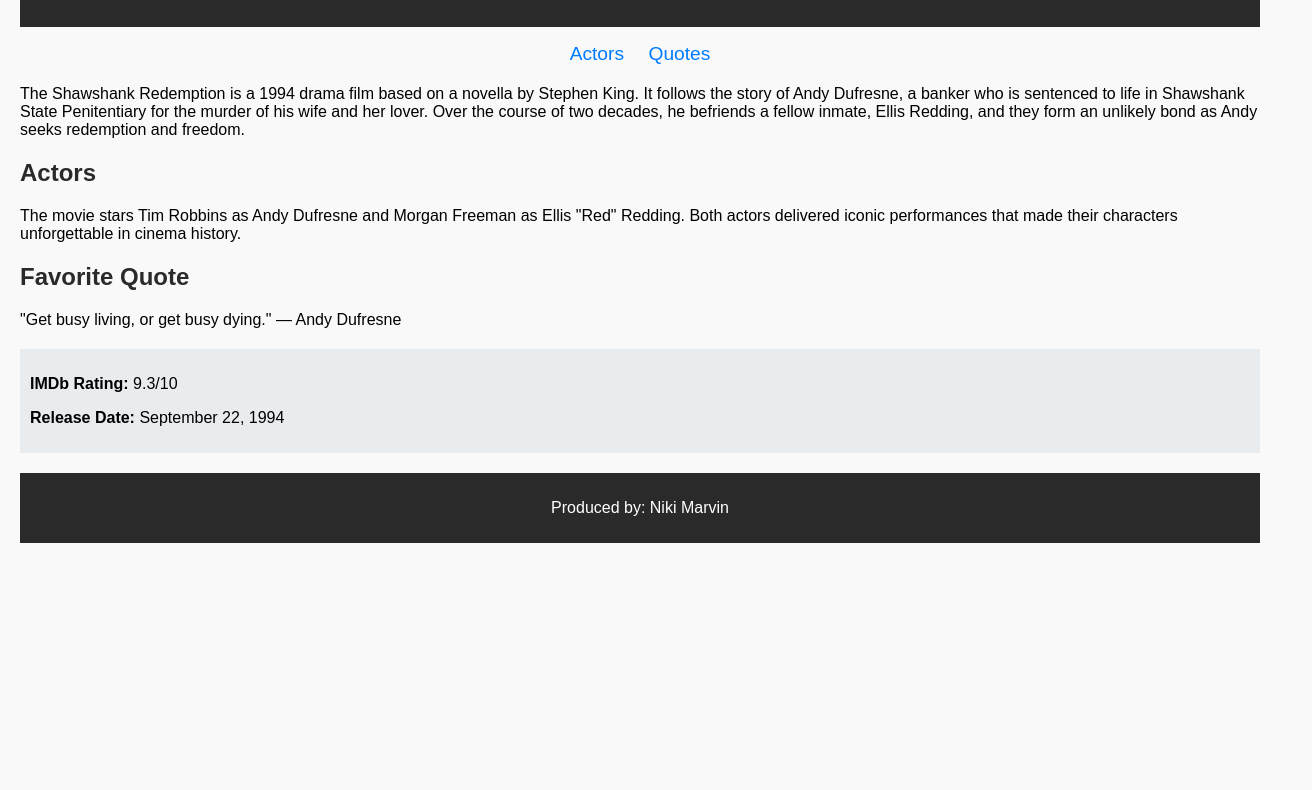
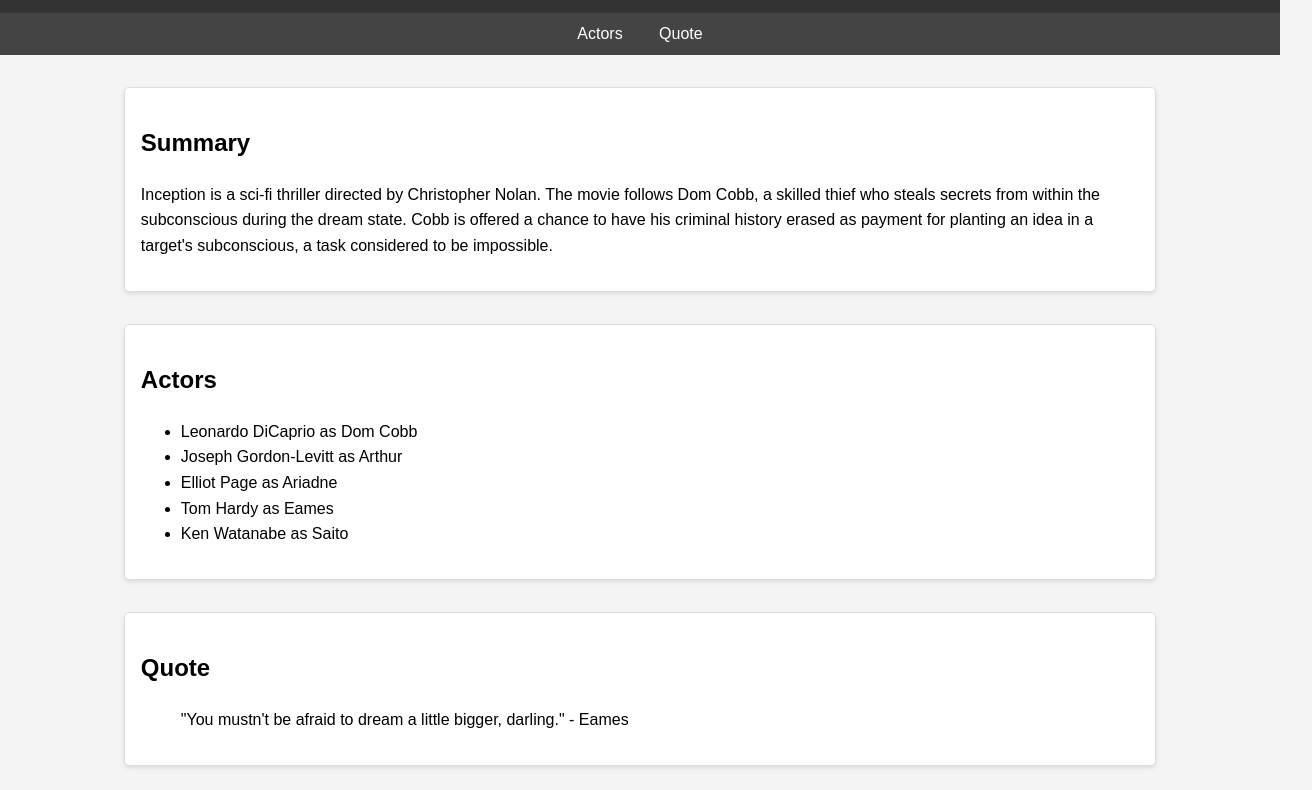
Before and after one commit to acciojob/semantic-imdb-shefalimittal6, a website: page main.html in a window 1280 px wide. Shown: the part 113-903 px from the top of the page, 1312 px wide, since content can reach past the window. Before the commit the page ends 800 px from the top, so only its background shows below. Drawn offline with Linux system fonts and the light colour scheme.

Commit message:
created a submission

```diff
--- a/main.html
+++ b/main.html
@@ -3,51 +3,109 @@
 <head>
     <meta charset="UTF-8">
     <meta name="viewport" content="width=device-width, initial-scale=1.0">
-    <title>Favorite Movie</title>
-    <link rel="stylesheet" href="styles.css">
+    <title>Inception</title>
+    <style>
+        body {
+            font-family: Arial, sans-serif;
+            line-height: 1.6;
+            margin: 0;
+            padding: 0;
+            background-color: #f4f4f4;
+        }
+        header {
+            background-color: #333;
+            color: white;
+            padding: 1rem;
+            text-align: center;
+        }
+        nav {
+            background-color: #444;
+            padding: 0.5rem;
+            text-align: center;
+        }
+        nav a {
+            color: white;
+            margin: 0 1rem;
+            text-decoration: none;
+        }
+        nav a:hover {
+            text-decoration: underline;
+        }
+        main {
+            display: flex;
+            flex-direction: column;
+            align-items: center;
+            padding: 1rem;
+        }
+        section {
+            background: white;
+            border: 1px solid #ddd;
+            border-radius: 5px;
+            margin: 1rem 0;
+            padding: 1rem;
+            width: 80%;
+            box-shadow: 0 2px 4px rgba(0, 0, 0, 0.1);
+        }
+        aside {
+            background: #f9f9f9;
+            border: 1px solid #ddd;
+            border-radius: 5px;
+            margin: 1rem 0;
+            padding: 1rem;
+            width: 80%;
+        }
+        footer {
+            background-color: #333;
+            color: white;
+            text-align: center;
+            padding: 1rem;
+            position: relative;
+            bottom: 0;
+            width: 100%;
+        }
+    </style>
 </head>
 <body>
-    <!-- Header Section -->
     <header>
-        <h1>The Shawshank Redemption</h1>
+        <h1>Inception</h1>
     </header>
 
-    <!-- Navigation Section -->
     <nav>
-        <ul>
-            <li><a href="#actor" id="nav-actor">Actors</a></li>
-            <li><a href="#quote" id="nav-quote">Quotes</a></li>
-        </ul>
+        <a href="#actor" id="nav-actor">Actors</a>
+        <a href="#quote" id="nav-quote">Quote</a>
     </nav>
 
-    <!-- Summary Section -->
+    <main>
         <section id="summary">
-        <p>The Shawshank Redemption is a 1994 drama film based on a novella by Stephen King. It follows the story of Andy Dufresne, a banker who is sentenced to life in Shawshank State Penitentiary for the murder of his wife and her lover. Over the course of two decades, he befriends a fellow inmate, Ellis Redding, and they form an unlikely bond as Andy seeks redemption and freedom.</p>
+            <h2>Summary</h2>
+            <p>Inception is a sci-fi thriller directed by Christopher Nolan. The movie follows Dom Cobb, a skilled thief who steals secrets from within the subconscious during the dream state. Cobb is offered a chance to have his criminal history erased as payment for planting an idea in a target's subconscious, a task considered to be impossible.</p>
         </section>
 
-    <!-- Actor Section -->
         <section id="actor">
             <h2>Actors</h2>
-        <p>The movie stars Tim Robbins as Andy Dufresne and Morgan Freeman as Ellis "Red" Redding. Both actors delivered iconic performances that made their characters unforgettable in cinema history.</p>
+            <ul>
+                <li>Leonardo DiCaprio as Dom Cobb</li>
+                <li>Joseph Gordon-Levitt as Arthur</li>
+                <li>Elliot Page as Ariadne</li>
+                <li>Tom Hardy as Eames</li>
+                <li>Ken Watanabe as Saito</li>
+            </ul>
         </section>
 
-    <!-- Quote Section -->
         <section id="quote">
-        <h2>Favorite Quote</h2>
-        <p>"Get busy living, or get busy dying." — Andy Dufresne</p>
+            <h2>Quote</h2>
+            <blockquote>"You mustn't be afraid to dream a little bigger, darling." - Eames</blockquote>
         </section>
 
-    <!-- Aside Section -->
         <aside>
-        <p><strong>IMDb Rating:</strong> 9.3/10</p>
-        <p><strong>Release Date:</strong> September 22, 1994</p>
+            <h2>Additional Information</h2>
+            <p><strong>IMDb Rating:</strong> 8.8/10</p>
+            <p><strong>Release Date:</strong> July 16, 2010</p>
         </aside>
+    </main>
 
-    <!-- Footer Section -->
     <footer>
-        <p>Produced by: Niki Marvin</p>
+        <p>Produced by: Emma Thomas</p>
     </footer>
-
-    <script src="script.js"></script>
 </body>
 </html>
--- a/styles.css
+++ /dev/null
@@ -1,56 +0,0 @@
-body {
-    font-family: Arial, sans-serif;
-    margin: 0;
-    padding: 20px;
-    background-color: #f9f9f9;
-}
-
-header {
-    background-color: #2a2a2a;
-    color: white;
-    padding: 20px;
-    text-align: center;
-}
-
-nav ul {
-    list-style-type: none;
-    padding: 0;
-    text-align: center;
-}
-
-nav ul li {
-    display: inline;
-    margin: 10px;
-}
-
-nav ul li a {
-    text-decoration: none;
-    color: #007bff;
-    font-size: 1.2em;
-}
-
-nav ul li a:hover {
-    text-decoration: underline;
-}
-
-section {
-    margin-top: 20px;
-}
-
-section h2 {
-    color: #2a2a2a;
-}
-
-aside {
-    background-color: #e9ecef;
-    padding: 10px;
-    margin-top: 20px;
-}
-
-footer {
-    text-align: center;
-    margin-top: 20px;
-    background-color: #2a2a2a;
-    color: white;
-    padding: 10px;
-}
```
Lines whose indentation alone changed are shown as unchanged.
